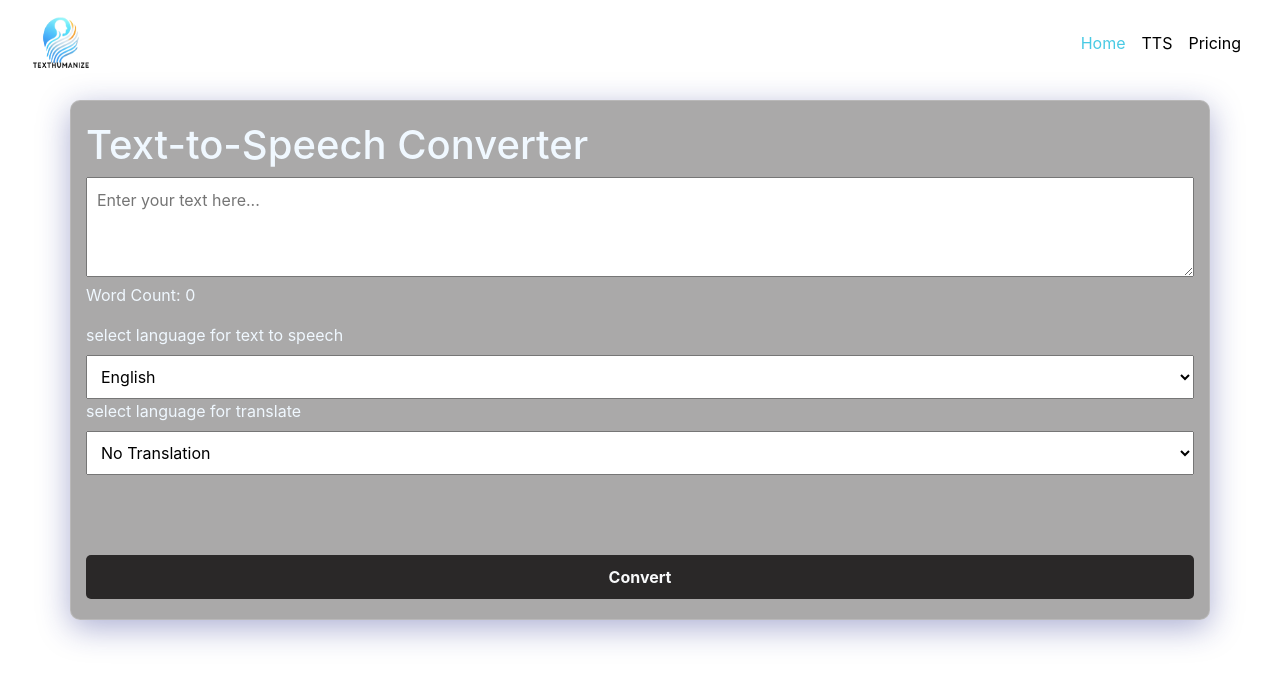
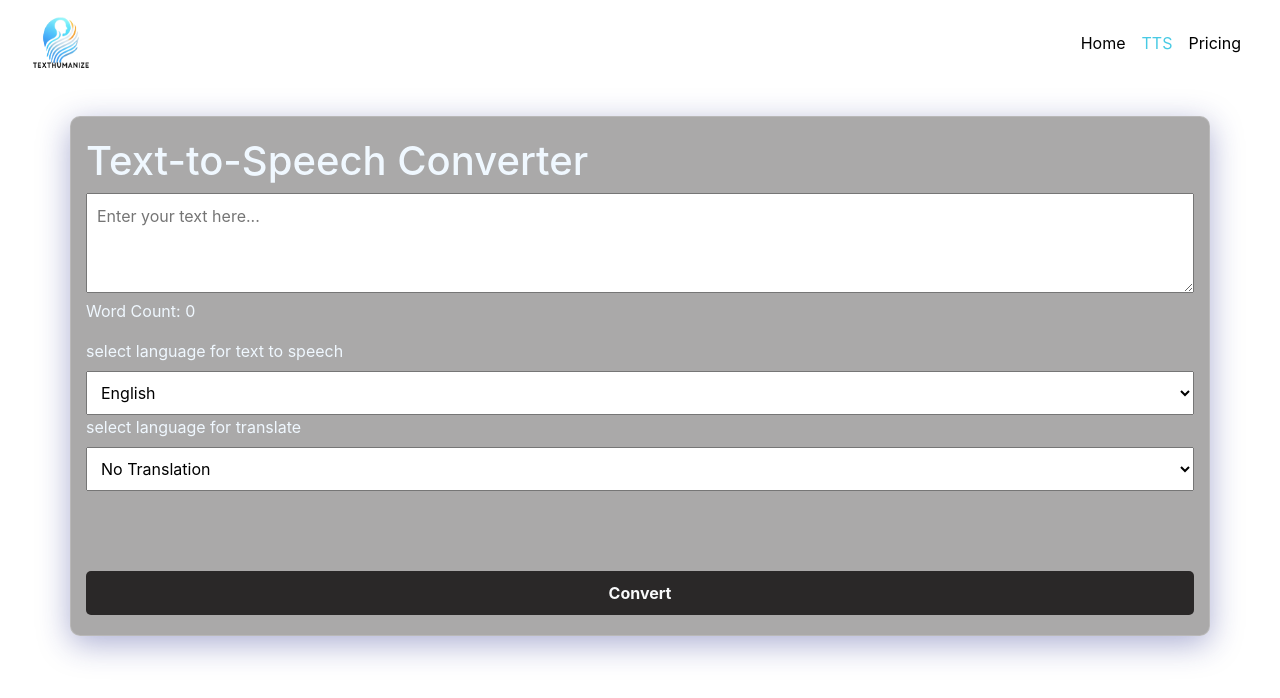
Before and after one commit to surendranp/text-to-voice, a website: page public/index.html in a window 1280 px wide. Drawn offline with nearby package versions, Linux system fonts and the light colour scheme.

Commit message:
test_22.11.2024_11.24

```diff
--- a/public/index.html
+++ b/public/index.html
@@ -22,10 +22,10 @@
             <div class="collapse navbar-collapse" id="navbarNav">
                 <ul class="navbar-nav ml-auto ">
                     <li class="nav-item">
-                        <a class="nav-link active " href="https://texthumanize.com/texthumanizer.html">Home</a>
+                        <a class="nav-link  " href="https://texthumanize.com/">Home</a>
                     </li>
                     <li class="nav-item">
-                        <a class="nav-link" href="https://texthumanize.com/tts.html">TTS</a>
+                        <a class="nav-link active" href="https://texthumanize.com/tts.html">TTS</a>
                     </li>
                     <li class="nav-item">
                         <a class="nav-link" href="#">Pricing</a>
@@ -71,7 +71,7 @@
     </div>
     <div id="spinner-container" class="spinner-container" style="display: none;">
         <div class="spinner"></div>
-        <p class="text-light">Processing...</p>
+        <p class="text-light"><span class="text-light me-5 pl-5 mt-4 pt-5">Processing...</span></p>
     </div>
 
     <script src="https://code.jquery.com/jquery-3.5.1.min.js"></script>
--- a/public/style.css
+++ b/public/style.css
@@ -9,7 +9,7 @@ body {
 
 .container {
     max-width: 600px;
-    margin: 5em 0em;
+    margin: 6em 0em;
     padding: 20px;
     /* border: 1px solid #ccc; */
     /* border-radius: 10px; */
```
Also changed, not shown: 1 other file.
